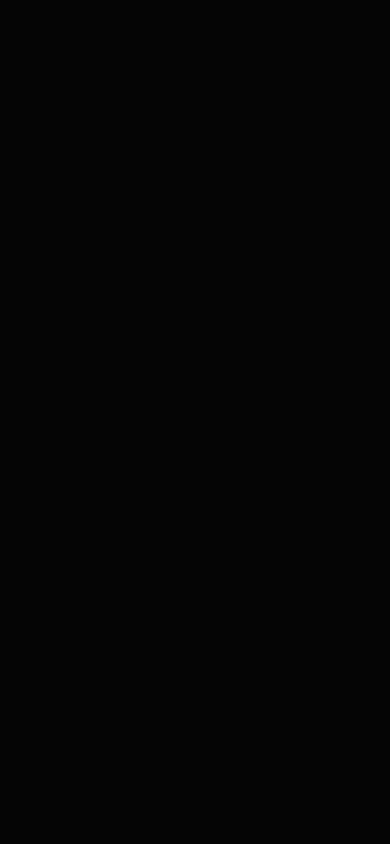
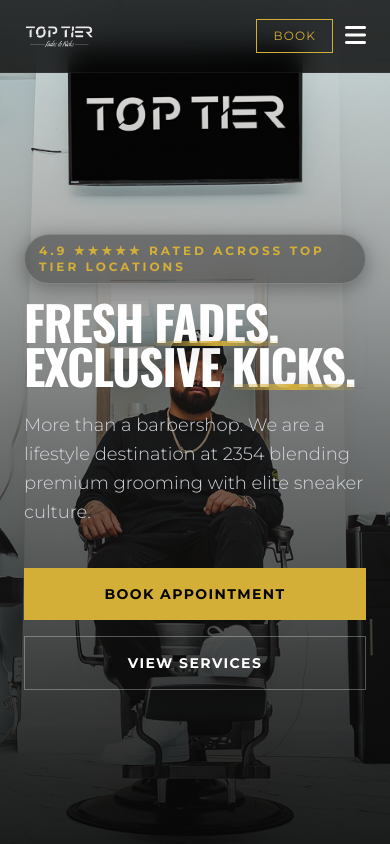
Before and after one commit to mobylfit-ship-it/TopTier, a plain HTML site: page index.html in a window 390 px wide. Shown: the top 844 px of the page. Drawn offline with nearby package versions, Linux system fonts and the light colour scheme.

Commit message:
index.html

```diff
--- a/index.html
+++ b/index.html
@@ -636,22 +636,20 @@
 
 // ===== DISABLE INTRO ON MOBILE =====
 const isMobile = window.matchMedia("(max-width: 1024px)").matches;
+if (isMobile) {
+  const heroEl = document.getElementById("heroContainer");
+  const spacerEl = document.getElementById("scrollTriggerSection");
+  const pageEl = document.getElementById("siteInner");
 
-if (isMobile){
   document.documentElement.classList.remove("intro-enabled");
 
-  const hero = document.getElementById("heroContainer");
-  const spacer = document.getElementById("scrollTriggerSection");
-  const page = document.getElementById("siteInner");
-
-  if(hero) hero.style.display = "none";
-  if(spacer) spacer.style.height = "0px";
-  if(page){
-    page.style.opacity = "1";
-    page.style.transform = "none";
+  if (heroEl) heroEl.style.display = "none";
+  if (spacerEl) spacerEl.style.height = "0px";
+  if (pageEl) {
+    pageEl.style.opacity = "1";
+    pageEl.style.transform = "none";
   }
 }
-
       // ====== PREVIEW-SAFE INTRO ENABLE ======
       // Only run the intro if GSAP + ScrollTrigger are actually available.
       const hasGSAP = typeof window.gsap !== "undefined";
@@ -672,10 +670,11 @@
         return; // stop here (rest depends on GSAP)
       }
 
-      // Enable intro mode (CSS hooks)
-      document.documentElement.classList.add("intro-enabled");
+      // Enable intro mode (CSS hooks) — desktop only
+if (!isMobile) document.documentElement.classList.add("intro-enabled");;
 
       gsap.registerPlugin(ScrollTrigger);
+      if (isMobile) return;
 
       /* ========= INTRO (FAST + REVEAL CONTENT EARLY) ========= */
 
```
